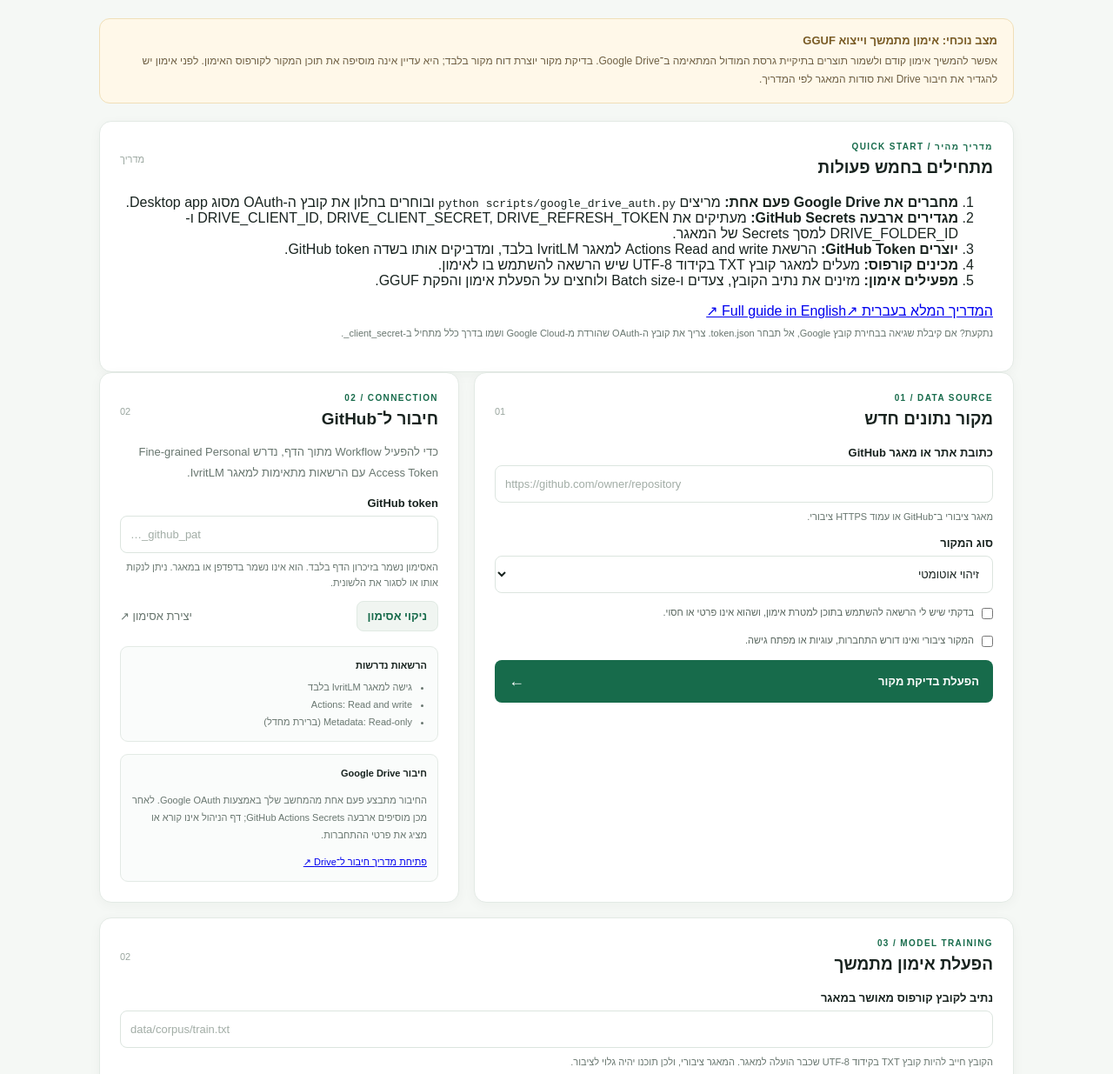
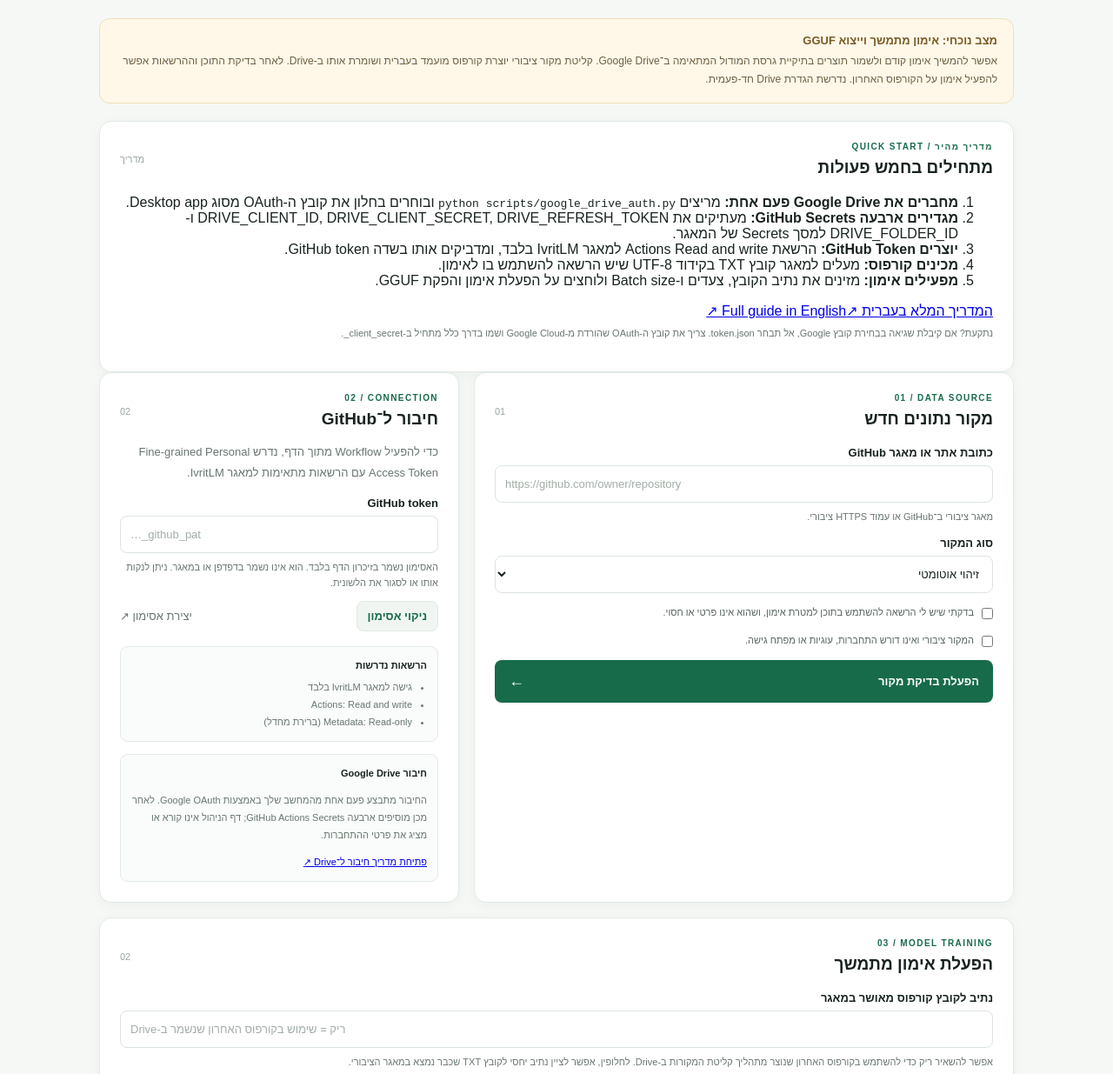
Before and after one commit to avtsye/IvritLM, a plain HTML site: page site/index.html in a window 1280 px wide. Shown: the part 205-1440 px from the top of the page at 87% size. Drawn offline with Linux system fonts and the light colour scheme.

Commit message:
Simplify dashboard training with Drive corpus default

```diff
--- a/site/index.html
+++ b/site/index.html
@@ -4,7 +4,7 @@
 <header class="top"><a class="brand" href="./"><b>א</b><span><strong>IvritLM</strong><small>Hebrew Language Model</small></span></a><nav><a class="active" href="./">ניהול אימונים</a><a href="https://github.com/avtsye/IvritLM" target="_blank" rel="noreferrer">המאגר ↗</a><a href="https://github.com/avtsye/IvritLM/actions" target="_blank" rel="noreferrer">ריצות Actions ↗</a><a href="https://github.com/avtsye/IvritLM/blob/main/docs/TRAINING.he.md">עברית</a><a href="https://github.com/avtsye/IvritLM/blob/main/docs/TRAINING.md">English</a></nav></header>
 <main class="wrap">
 <section class="intro"><div><p class="eyebrow">TRAINING CONTROL CENTER</p><h1>ניהול אימונים</h1><p>בדיקת מקורות נתונים והפעלת אימונים מבוקרים באמצעות GitHub Actions.</p></div><span class="pill">● סביבת פיתוח</span></section>
-<section class="notice"><b>מצב נוכחי: אימון מתמשך וייצוא GGUF</b><p>אפשר להמשיך אימון קודם ולשמור תוצרים בתיקיית גרסת המודול המתאימה ב־Google Drive. בדיקת מקור יוצרת דוח מקור בלבד; היא עדיין אינה מוסיפה את תוכן המקור לקורפוס האימון. לפני אימון יש להגדיר את חיבור Drive ואת סודות המאגר לפי המדריך.</p></section>
+<section class="notice"><b>מצב נוכחי: אימון מתמשך וייצוא GGUF</b><p>אפשר להמשיך אימון קודם ולשמור תוצרים בתיקיית גרסת המודול המתאימה ב־Google Drive. קליטת מקור ציבורי יוצרת קורפוס מועמד בעברית ושומרת אותו ב-Drive. לאחר בדיקת התוכן וההרשאות אפשר להפעיל אימון על הקורפוס האחרון. נדרשת הגדרת Drive חד-פעמית.</p></section>
 <section class="panel quick-guide">
 <div class="head"><div><p class="eyebrow">QUICK START / מדריך מהיר</p><h2>מתחילים בחמש פעולות</h2></div><small>מדריך</small></div>
 <ol>
@@ -31,7 +31,7 @@
 <div class="token-actions"><button type="button" id="clear-token" class="secondary">ניקוי אסימון</button><a href="https://github.com/settings/personal-access-tokens/new" target="_blank" rel="noreferrer">יצירת אסימון ↗</a></div>
 <div class="permissions"><b>הרשאות נדרשות</b><ul><li>גישה למאגר IvritLM בלבד</li><li>Actions: Read and write</li><li>Metadata: Read-only (ברירת מחדל)</li></ul></div><div class="permissions" style="margin-top:14px"><b>חיבור Google Drive</b><p>החיבור מתבצע פעם אחת מהמחשב שלך באמצעות Google OAuth. לאחר מכן מוסיפים ארבעה GitHub Actions Secrets; דף הניהול אינו קורא או מציג את פרטי ההתחברות.</p><a href="https://github.com/avtsye/IvritLM/blob/main/docs/TRAINING.md#connect-ivritlm-to-your-google-drive-one-time" target="_blank" rel="noreferrer">פתיחת מדריך חיבור ל־Drive ↗</a></div></aside></div>
 <section class="panel pretrain"><div class="head"><div><p class="eyebrow">03 / MODEL TRAINING</p><h2>הפעלת אימון מתמשך</h2></div><small>02</small></div>
-<form id="pretrain-form"><label for="corpus-path">נתיב לקובץ קורפוס מאושר במאגר</label><input id="corpus-path" type="text" placeholder="data/corpus/train.txt" required><p class="hint">הקובץ חייב להיות קובץ TXT בקידוד UTF-8 שכבר הועלה למאגר. המאגר ציבורי, ולכן תוכנו יהיה גלוי לציבור.</p>
+<form id="pretrain-form"><label for="corpus-path">נתיב לקובץ קורפוס מאושר במאגר</label><input id="corpus-path" type="text" placeholder="ריק = שימוש בקורפוס האחרון שנשמר ב-Drive"><p class="hint">אפשר להשאיר ריק כדי להשתמש בקורפוס האחרון שנוצר מתהליך קליטת המקורות ב-Drive. לחלופין, אפשר לציין נתיב יחסי לקובץ TXT שכבר נמצא במאגר הציבורי.</p>
 <div class="training-fields"><div><label for="training-steps">צעדי אימון נוספים</label><input id="training-steps" type="number" min="1" max="1000" value="100" required></div><div><label for="batch-size">Batch size</label><input id="batch-size" type="number" min="1" max="16" value="4" required></div></div>
 <p class="hint">האימון ימשיך מה־checkpoint האחרון ב־Drive. בסיום תישמר גרסת checkpoint חדשה וייוצר קובץ GGUF. נדרשים סודות Google Drive המפורטים במדריך.</p>
 <button id="pretrain-btn" type="submit"><span>הפעלת אימון והפקת GGUF</span><b>←</b></button><p id="pretrain-message" role="status"></p></form></section>
```
